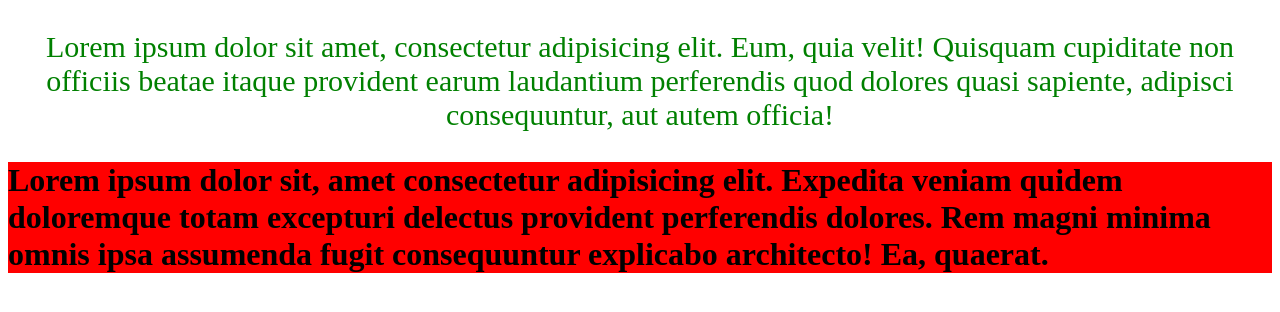
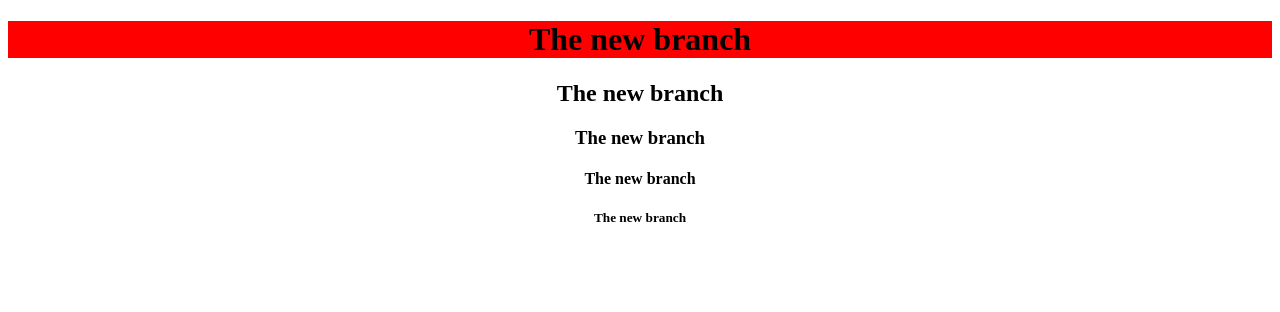
Before and after one commit to abuDev1/Figma-6, a plain HTML site: page index.html in a window 1280 px wide. Drawn offline with Linux system fonts and the light colour scheme.

Commit message:
added the new branch

```diff
--- a/index.html
+++ b/index.html
@@ -3,11 +3,14 @@
 <head>
     <meta charset="UTF-8">
     <meta name="viewport" content="width=device-width, initial-scale=1.0">
-    <title>Main branch is cool!</title>
+    <title>It's the new branch and i'm going to do some changes </title>
     <link rel="stylesheet" href="style.css">
 </head>
 <body>
-    <p>Lorem ipsum dolor sit amet, consectetur adipisicing elit. Eum, quia velit! Quisquam cupiditate non officiis beatae itaque provident earum laudantium perferendis quod dolores quasi sapiente, adipisci consequuntur, aut autem officia!</p>
-    <h1>Lorem ipsum dolor sit, amet consectetur adipisicing elit. Expedita veniam quidem doloremque totam excepturi delectus provident perferendis dolores. Rem magni minima omnis ipsa assumenda fugit consequuntur explicabo architecto! Ea, quaerat.</h1>
+    <h1>The new branch</h1>
+    <h2>The new branch</h2>
+    <h3>The new branch</h3>
+    <h4>The new branch</h4>
+    <h5>The new branch</h5>
 </body>
 </html>
--- a/style.css
+++ b/style.css
@@ -1,6 +1,5 @@
-p {
-    color: green;
-    font-size: 30px;
+
+body {
     text-align: center;
 }
 
```
Also changed, not shown: JavaScript.js (deleted).
